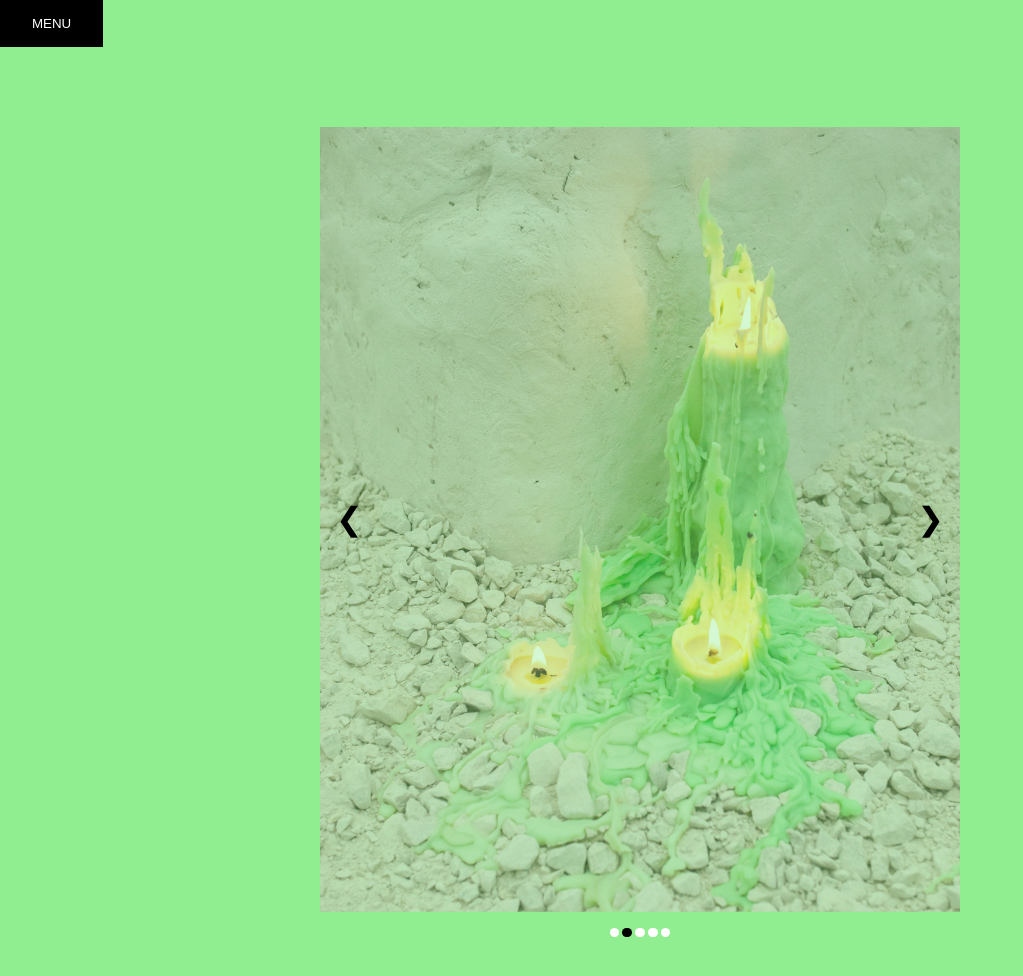
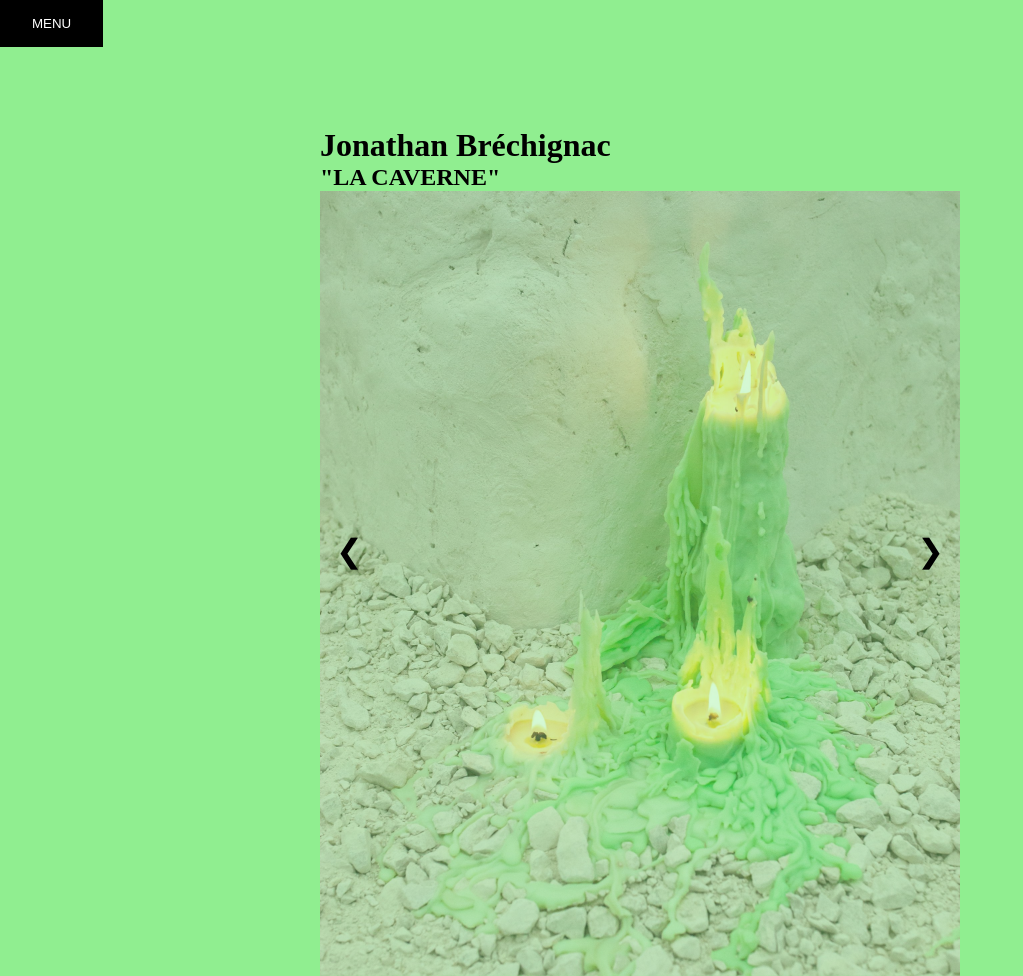
Before and after one commit to azilinskaite/Dropdown_-_slider, a plain HTML site: page index.html in a window 1280 px wide. Shown: the top 976 px of the page, without its empty margins (0-1023 px from the left). Before the commit the page ends 937 px from the top, so only its background shows below. Drawn offline with Linux system fonts and the light colour scheme.

Commit message:
Added author name

```diff
--- a/index.html
+++ b/index.html
@@ -19,6 +19,8 @@
     </div>
 
     <div class="slider">
+        <h1>Jonathan Bréchignac</h1>
+        <h2>"LA CAVERNE"</h2>
         <div class="slides">
             <img class="slide" src="./assets/img1.jpg" alt="artwork1">
             <img class="slide" src="./assets/img2.jpg" alt="artwork2">
```
